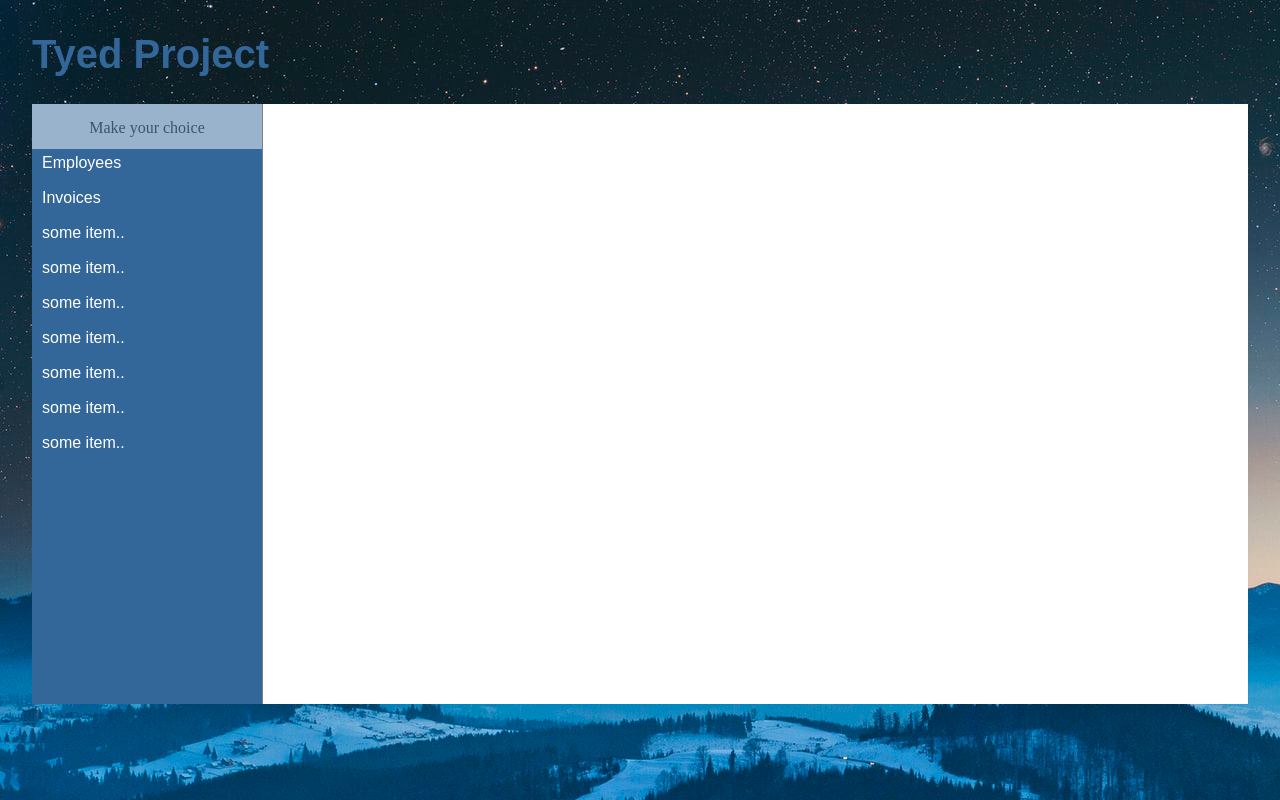
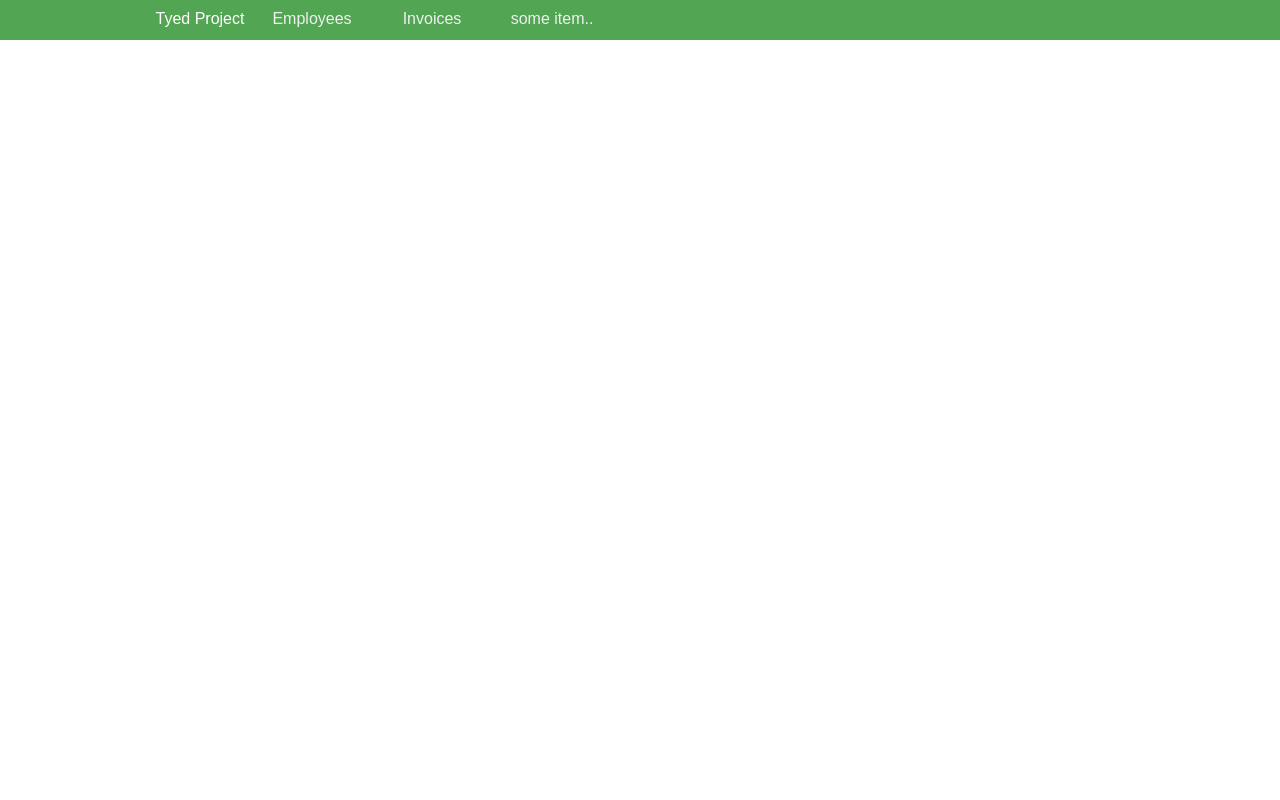
Before and after one commit to thomasatwikey/tyed, an Angular app: page /#/ in a window 1280 px wide. Built offline with nearby package versions, Linux system fonts and the light colour scheme; a web font is replaced by a local one.

Commit message:
new style

```diff
--- a/src/app/app.component.css
+++ b/src/app/app.component.css
@@ -1,32 +1,41 @@
 .navi { font-family: 'YuseiMagic', regular;  width: 100% }
-a { text-decoration: none; color: #369; }
+a { text-decoration: none; color: white; }
 
 .menuLink:hover {
 color: white;
 cursor: pointer;
+background-color: #55ad79;
+}
+
+.menuLink:focus {
+border: none;
+outline: none;
 }
 
 .menuLink {
-color: white;
-text-align: left;
-width: 220px;
-height: 25px;
-padding-top: 5px;
-padding-bottom: 5px;
+color: #edf2ef;
+text-align: center;
+width: 100px;
+height: 20px;
+padding-top: 10px;
+padding-bottom: 10px;
 padding-left:10px;
-background-color: #336699;
+padding-right: 10px;
+float: left;
 }
 
-.menuLink:focus {
-outline: none;
-background-color: white;
-color: #336699;
+.logo {
+color: white;
+text-align: center;
+width: 100px;
+height: 25px;
+padding-top: 10px;
+padding-bottom: 10px;
+padding-left:150px;
+padding-right: 2px;
+float: left;
 }
-.menuLink::selected {
-outline: none;
-background-color: white;
-color: #336699;
-}
+
 h3 {
 background-color: white;
 height: 30px;
@@ -37,3 +46,22 @@ opacity: 0.5;
   font-family: 'YuseiMagic', regular;
   font-size: 100%;
 }
+
+
+#container {
+width: 100%;
+}
+
+#upperRegion {
+width: 100%;
+height: 40px;
+background-color: #52A552;
+}
+
+#lowerRegion {
+text-align: left;
+width: 80%;
+margin-left: 10%;
+margin-right: 10%;
+margin-top: 5%;
+}
--- a/src/app/app.component.html
+++ b/src/app/app.component.html
@@ -1,19 +1,12 @@
-<h1><a href="https://thomasatwikey.github.io/tyed/docs/#/">{{title}}</a></h1>
-<div id="wrapper">
-<div id="leftRegion">
- <h3>Make your choice</h3>
+<div id="container">
+  <div id="upperRegion">
+    <div class="logo"><a href="https://thomasatwikey.github.io/tyed/docs/#/">
+      {{title}}</a></div>
     <div class="menuLink" [routerLink]="'/employees'">Employees</div>
     <div class="menuLink" [routerLink]="'/invoices'">Invoices</div>
     <div class="menuLink" [routerLink]="'/web'">some item..</div>
-  <div class="menuLink" [routerLink]="'/web'">some item..</div>
-  <div class="menuLink" [routerLink]="'/web'">some item..</div>
-  <div class="menuLink" [routerLink]="'/web'">some item..</div>
-  <div class="menuLink" [routerLink]="'/web'">some item..</div>
-  <div class="menuLink" [routerLink]="'/web'">some item..</div>
-  <div class="menuLink" [routerLink]="'/web'">some item..</div>
-
   </div>
-<div id="rightRegion">
+  <div id="lowerRegion">
     <router-outlet></router-outlet>
   </div>
 </div>
--- a/src/app/web/web.component.css
+++ b/src/app/web/web.component.css
@@ -2,14 +2,5 @@ h2 {
   color: #369;
   font-family: 'YuseiMagic', regular;
   font-size: 150%;
-  text-align: center;
+  text-align: left;
 }
-
-img {
-height: 45%;
-width: 45%;
-}
-
-#webImage {
-text-align: center;
-}
--- a/src/styles.css
+++ b/src/styles.css
@@ -20,8 +20,8 @@ h2, h3 {
   font-weight: lighter;
 }
 body {
-  margin: 2em;
-  background-image: url("assets/backgrounds/darkmountain.jfif");
+margin: 0px;
+background-color: white;
 }
 body, input[type="text"], button {
   color: #333;
@@ -31,29 +31,3 @@ body, input[type="text"], button {
 * {
   font-family: Arial, Helvetica, sans-serif;
 }
-
-#rightRegion {
-margin-left: 10px;
-padding-left:25px;
-float: left;
-width: 70%;
-background-color: white;
-padding-top: 50px;
-padding-bottom: 20px;
-opacity: 0.9;
-}
-
-#leftRegion {
-padding-left:0px; /* 25 */
-float: left;
-border-right: solid 1px gray;
-padding-right: 0px; /* 150 */
-height: 100%;
-width: 230px;
-background-color: #336699;
-}
-
-#wrapper {
-background-color: white;
-height: 600px;
-}
```
Also changed, not shown: 6 other files (tests, documents, lock files or other folders). Lines whose indentation alone changed are shown as unchanged.
